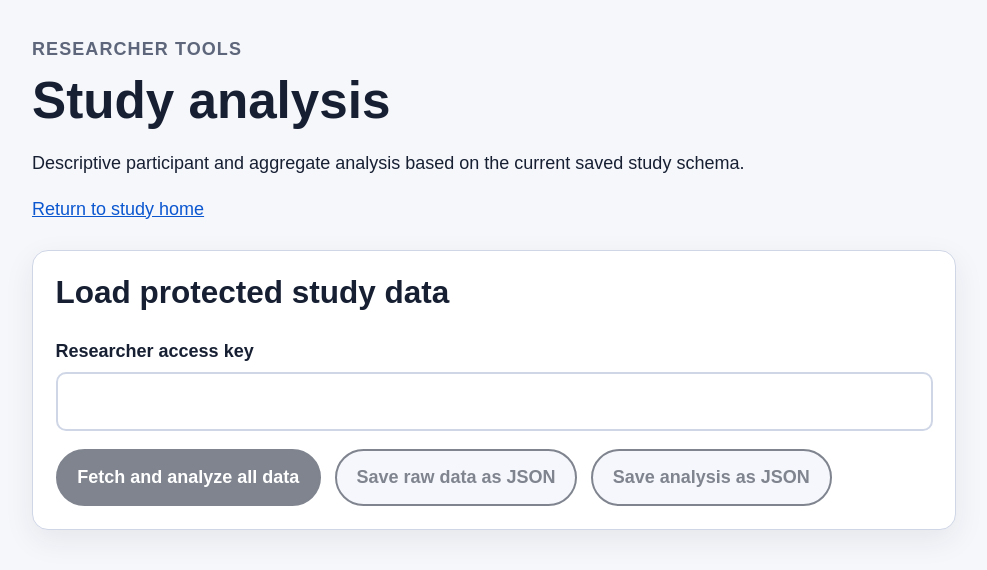
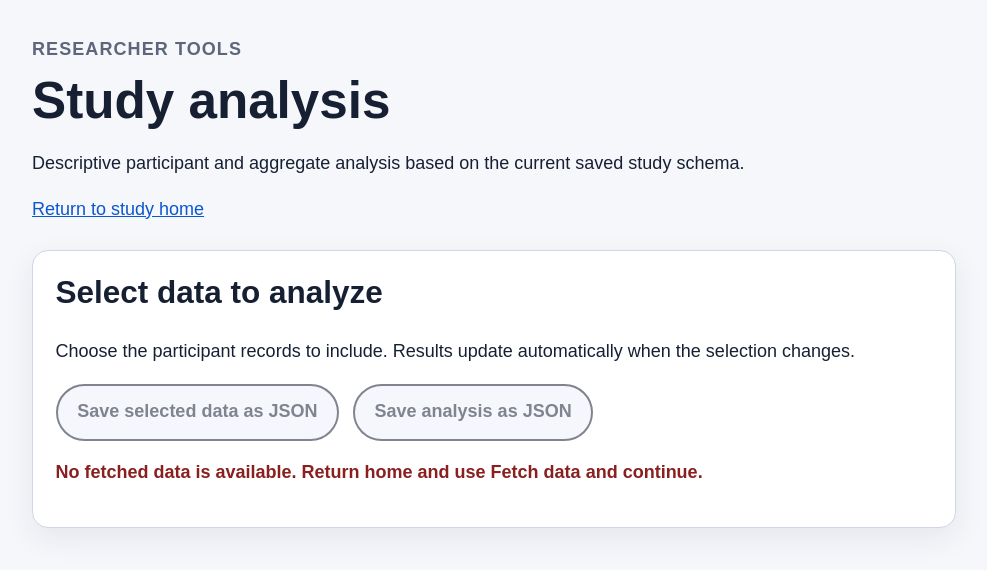
Before and after one commit to UtGong/Alttext-user-study, a Next.js app: page /analysis in a window 1280 px wide. Shown: the top 570 px of the page, without its empty margins (146-1133 px from the left). Built offline with nearby package versions, Linux system fonts and the light colour scheme.

Commit message:
Route fetched records to analysis selection

```diff
--- a/app/globals.css
+++ b/app/globals.css
@@ -208,6 +208,27 @@ h2 {
 
 .qualitative-response p {
   margin-bottom: 0;
+}
+
+.record-selection-list {
+  display: grid;
+  gap: 0.65rem;
+  margin-top: 1rem;
+}
+
+.checkbox-label {
+  display: flex;
+  align-items: flex-start;
+  gap: 0.65rem;
+  padding: 0.65rem;
+  border-radius: 8px;
+  background: var(--secondary);
+}
+
+.checkbox-label input {
+  width: 1.2rem;
+  height: 1.2rem;
+  margin-top: 0.15rem;
 }
 
 .button-row {
--- a/components/AnalysisDashboard.tsx
+++ b/components/AnalysisDashboard.tsx
@@ -1,21 +1,15 @@
 "use client";
 
-import { useMemo, useState } from "react";
+import { useEffect, useMemo, useState } from "react";
 import { AccessibleButton } from "@/components/AccessibleButton";
 import {
   analyzeStudyRecords,
+  ANALYSIS_SESSION_KEY,
   GroupSummary,
   NumericSummary,
   StudyAnalysis,
   StudyRecord
 } from "@/lib/analysis";
-
-type ResultsResponse = {
-  ok: boolean;
-  collection?: string;
-  results?: StudyRecord[];
-  error?: string;
-};
 
 const format = (value: number | null, suffix = "") =>
   value === null ? "—" : `${value.toLocaleString(undefined, { maximumFractionDigits: 2 })}${suffix}`;
@@ -119,31 +113,49 @@ function SpatialBreakdownTable({ title, rows }: { title: string; rows: GroupSumm
 }
 
 export function AnalysisDashboard() {
-  const [accessKey, setAccessKey] = useState("");
   const [records, setRecords] = useState<StudyRecord[]>([]);
-  const [loading, setLoading] = useState(false);
+  const [selectedIndexes, setSelectedIndexes] = useState<number[]>([]);
   const [error, setError] = useState("");
   const [loaded, setLoaded] = useState(false);
-  const analysis = useMemo(() => analyzeStudyRecords(records), [records]);
 
-  const fetchData = async () => {
-    setLoading(true);
-    setError("");
+  useEffect(() => {
     try {
-      const response = await fetch("/api/results", {
-        cache: "no-store",
-        headers: { Authorization: `Bearer ${accessKey}` }
-      });
-      const body = (await response.json()) as ResultsResponse;
-      if (!response.ok || !body.ok) throw new Error(body.error || "Unable to fetch study data.");
-      setRecords(body.results ?? []);
+      const stored = sessionStorage.getItem(ANALYSIS_SESSION_KEY);
+      if (!stored) {
+        setError("No fetched data is available. Return home and use Fetch data and continue.");
+        setLoaded(true);
+        return;
+      }
+      const parsed = JSON.parse(stored) as StudyRecord[];
+      if (!Array.isArray(parsed)) throw new Error("The fetched data could not be read.");
+      setRecords(parsed);
+      setSelectedIndexes(parsed.map((_, index) => index));
       setLoaded(true);
-    } catch (fetchError) {
-      setLoaded(false);
-      setError(fetchError instanceof Error ? fetchError.message : "Unable to fetch study data.");
-    } finally {
-      setLoading(false);
+    } catch (loadError) {
+      setError(loadError instanceof Error ? loadError.message : "The fetched data could not be read.");
+      setLoaded(true);
     }
+  }, []);
+
+  const selectedRecords = useMemo(
+    () => records.filter((_, index) => selectedIndexes.includes(index)),
+    [records, selectedIndexes]
+  );
+  const analysis = useMemo(() => analyzeStudyRecords(selectedRecords), [selectedRecords]);
+
+  const toggleRecord = (index: number) => {
+    setSelectedIndexes((current) =>
+      current.includes(index) ? current.filter((value) => value !== index) : [...current, index]
+    );
+  };
+
+  const recordLabel = (record: StudyRecord, index: number) => {
+    const participant = record.participant as Record<string, unknown> | undefined;
+    const participantId =
+      (typeof record.participantId === "string" && record.participantId) ||
+      (typeof participant?.participantId === "string" && participant.participantId) ||
+      `Record ${index + 1}`;
+    return `${participantId}${record.testMode === true ? " (test mode)" : ""}`;
   };
 
   return (
@@ -155,32 +167,56 @@ export function AnalysisDashboard() {
         <p><a href="/">Return to study home</a></p>
       </header>
 
-      <section className="panel" aria-labelledby="load-data-heading">
-        <h2 id="load-data-heading">Load protected study data</h2>
-        <div className="field-label">
-          <label htmlFor="analysis-access-key">Researcher access key</label>
-          <input
-            id="analysis-access-key"
-            type="password"
-            autoComplete="current-password"
-            value={accessKey}
-            onChange={(event) => setAccessKey(event.target.value)}
-          />
-        </div>
+      <section className="panel" aria-labelledby="select-data-heading">
+        <h2 id="select-data-heading">Select data to analyze</h2>
+        <p>
+          Choose the participant records to include. Results update automatically when the
+          selection changes.
+        </p>
+        {records.length > 0 && (
+          <fieldset className="fieldset">
+            <legend>Fetched participant records</legend>
+            <div className="button-row">
+              <AccessibleButton
+                type="button"
+                variant="secondary"
+                onClick={() => setSelectedIndexes(records.map((_, index) => index))}
+              >
+                Select all
+              </AccessibleButton>
+              <AccessibleButton
+                type="button"
+                variant="secondary"
+                onClick={() => setSelectedIndexes([])}
+              >
+                Clear selection
+              </AccessibleButton>
+            </div>
+            <div className="record-selection-list">
+              {records.map((record, index) => (
+                <label className="checkbox-label" key={`${record.id ?? "record"}-${index}`}>
+                  <input
+                    type="checkbox"
+                    checked={selectedIndexes.includes(index)}
+                    onChange={() => toggleRecord(index)}
+                  />
+                  <span>{recordLabel(record, index)}</span>
+                </label>
+              ))}
+            </div>
+          </fieldset>
+        )}
         <div className="button-row">
-          <AccessibleButton onClick={fetchData} disabled={loading || accessKey.length === 0}>
-            {loading ? "Fetching and analyzing…" : "Fetch and analyze all data"}
+          <AccessibleButton
+            variant="secondary"
+            disabled={selectedRecords.length === 0}
+            onClick={() => downloadJson("study-results-selected.json", selectedRecords)}
+          >
+            Save selected data as JSON
           </AccessibleButton>
           <AccessibleButton
             variant="secondary"
-            disabled={!loaded}
-            onClick={() => downloadJson("study-results-raw.json", records)}
-          >
-            Save raw data as JSON
-          </AccessibleButton>
-          <AccessibleButton
-            variant="secondary"
-            disabled={!loaded}
+            disabled={selectedRecords.length === 0}
             onClick={() => downloadJson("study-analysis.json", analysis)}
           >
             Save analysis as JSON
@@ -189,7 +225,7 @@ export function AnalysisDashboard() {
         {error && <p className="error-message" role="alert">{error}</p>}
       </section>
 
-      {loaded && (
+      {loaded && selectedRecords.length > 0 && (
         <div aria-live="polite">
           <section className="card">
             <h2>Overall performance</h2>
@@ -241,11 +277,11 @@ export function AnalysisDashboard() {
                 {participant.dataQualityFlags.length > 0 && (
                   <div><h3>Data-quality flags</h3><ul>{participant.dataQualityFlags.map((flag) => <li key={flag}>{flag}</li>)}</ul></div>
                 )}
-                <h3>Preference explanations (manual coding required)</h3>
+                <h3>Preference explanations (TODO)</h3>
                 {participant.preferenceExplanations.map((response, index) => (
                   <div className="qualitative-response" key={`${response.preferredCondition}-${index}`}><strong>Preferred condition: {response.preferredCondition || "Unknown"}</strong><p>{response.explanation || "No response"}</p></div>
                 ))}
-                <h3>Free recall responses (manual coding required)</h3>
+                <h3>Free recall responses (TODO)</h3>
                 {participant.freeRecallResponses.map((response, index) => (
                   <div className="qualitative-response" key={`${response.imageId}-${index}`}>
                     <strong>{response.condition || "Unknown condition"}, image {response.imageId || index + 1}</strong>
--- a/lib/analysis.ts
+++ b/lib/analysis.ts
@@ -9,6 +9,8 @@ export type StudyRecord = Record<string, unknown> & {
   preferenceResponses?: Record<string, unknown>[];
   interviewResponses?: Record<string, unknown>[];
 };
+
+export const ANALYSIS_SESSION_KEY = "blv-study-analysis-records";
 
 export type NumericSummary = {
   n: number;
```
Also changed, not shown: components/ResultsFetcher.tsx (+10 -17 lines), 1 other file (tests, documents, lock files or other folders).
